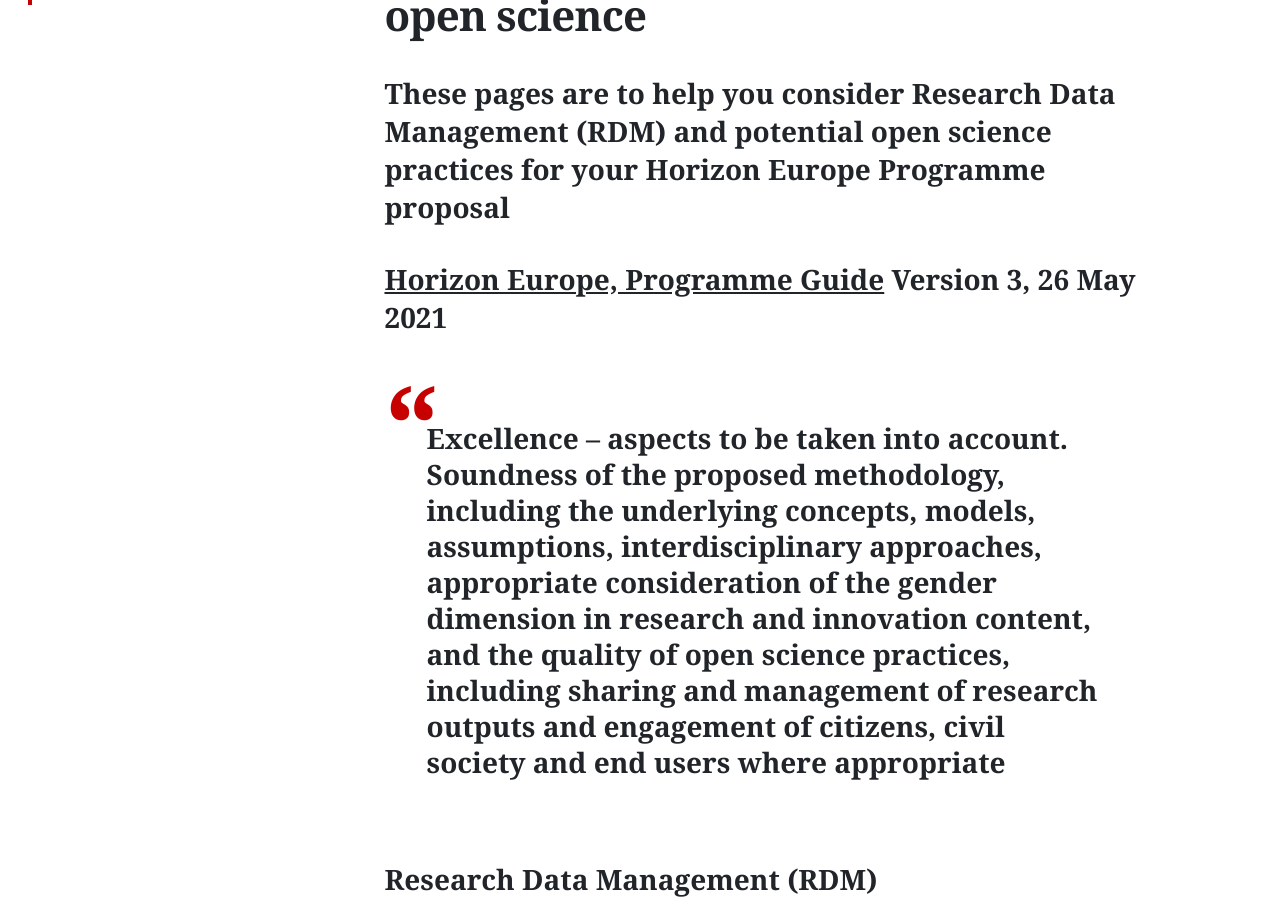
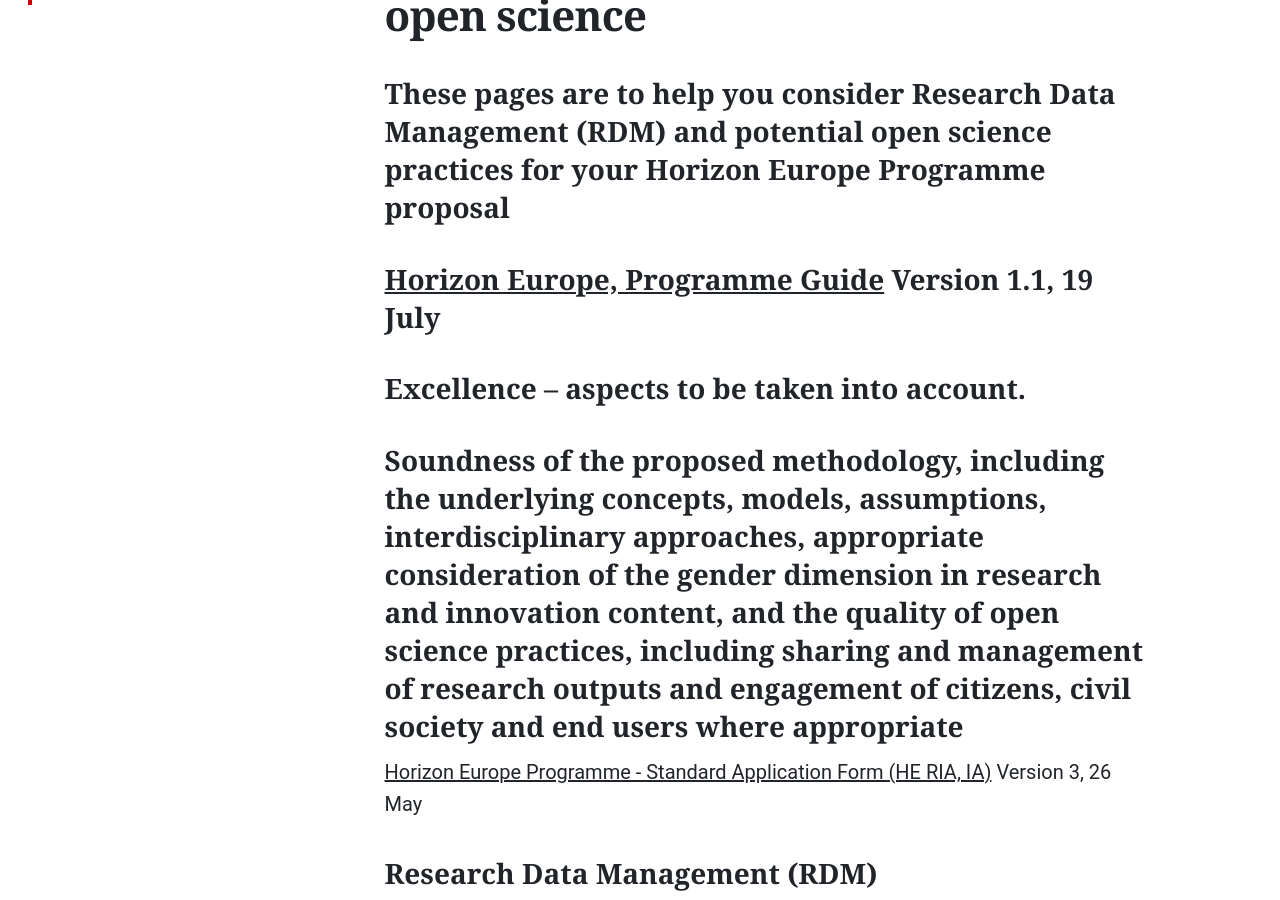
Before and after one commit to uol-library/rdl-handbook, a Jekyll site: the page built from pages/open-research/horizon-europe-programme.md, in a window 1280 px wide and 900 px high, scrolled down 617 px. Built offline with Jekyll 4.4.1, drawn with Linux system fonts in a browser that asks for light colours; some web fonts are replaced.

Commit message:
Update horizon-europe-programme.md

```diff
--- a/pages/open-research/horizon-europe-programme.md
+++ b/pages/open-research/horizon-europe-programme.md
@@ -8,9 +8,11 @@ permalink: /open-research/horizon-europe-programme/
 
 ## Horizon Europe Programme - Research Data Management and open science
 #### These pages are to help you consider Research Data Management (RDM) and potential open science practices for your Horizon Europe Programme proposal
-#### [Horizon Europe, Programme Guide](https://ec.europa.eu/info/funding-tenders/opportunities/docs/2021-2027/horizon/temp-form/af/af_he-ria-ia_en.pdf) Version 3, 26 May 2021
-> Excellence – aspects to be taken into account.
-> Soundness of the proposed methodology, including the underlying concepts, models, assumptions, interdisciplinary approaches, appropriate consideration of the gender dimension in research and innovation content, and the quality of open science practices, including sharing and management of research outputs and engagement of citizens, civil society and end users where appropriate
+#### [Horizon Europe, Programme Guide](https://ec.europa.eu/info/funding-tenders/opportunities/docs/2021-2027/horizon/guidance/programme-guide_horizon_en.pdf) Version 1.1, 19 July
+#### Excellence – aspects to be taken into account.
+#### Soundness of the proposed methodology, including the underlying concepts, models, assumptions, interdisciplinary approaches, appropriate consideration of the gender dimension in research and innovation content, and the quality of open science practices, including sharing and management of research outputs and engagement of citizens, civil society and end users where appropriate
+
+[Horizon Europe Programme - Standard Application Form (HE RIA, IA)](https://ec.europa.eu/info/funding-tenders/opportunities/docs/2021-2027/horizon/temp-form/af/af_he-ria-ia_en.pdf) Version 3, 26 May
 
 #### Research Data Management (RDM)
 "Research data management and management of other research outputs: Applicants generating/collecting data and/or other research outputs (except for publications) during the project must provide maximum 1 page on how the data/ research outputs will be managed in line with the FAIR principles (Findable, Accessible, Interoperable, Reusable), addressing the following (the description should be specific to your project)"
```
